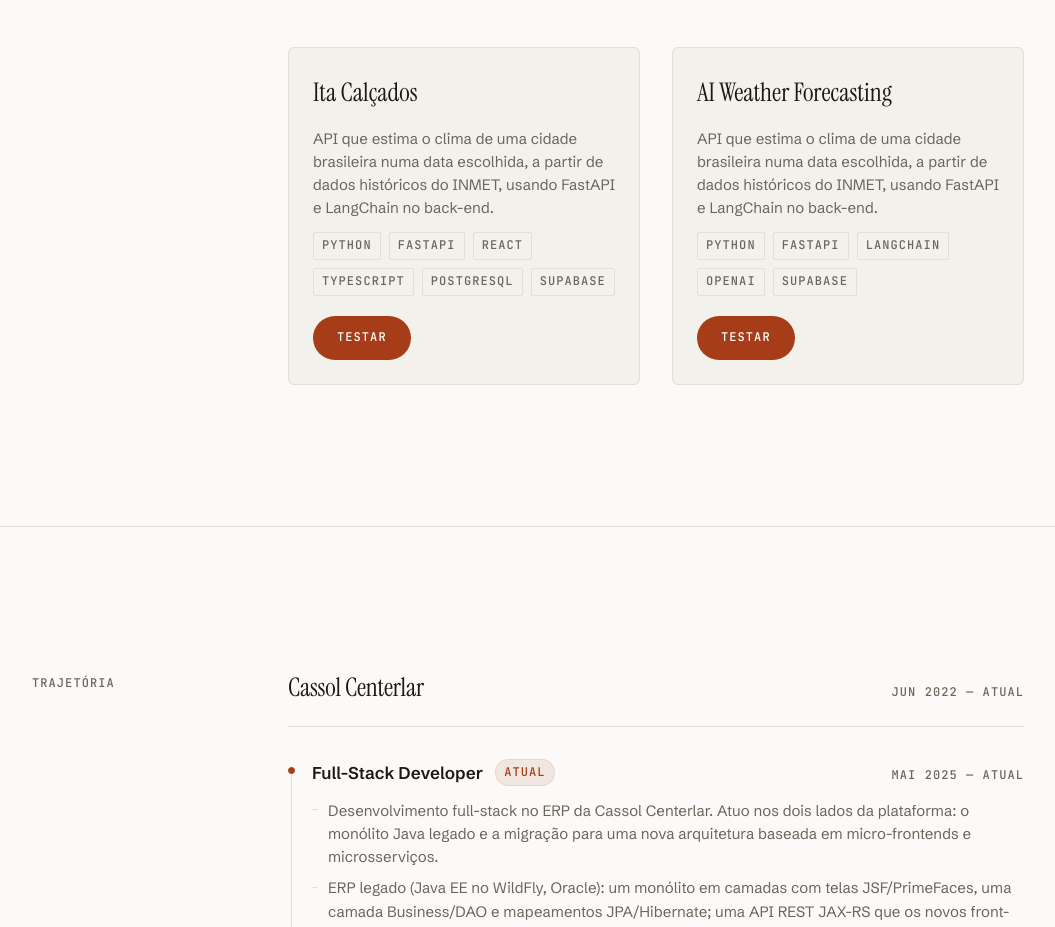
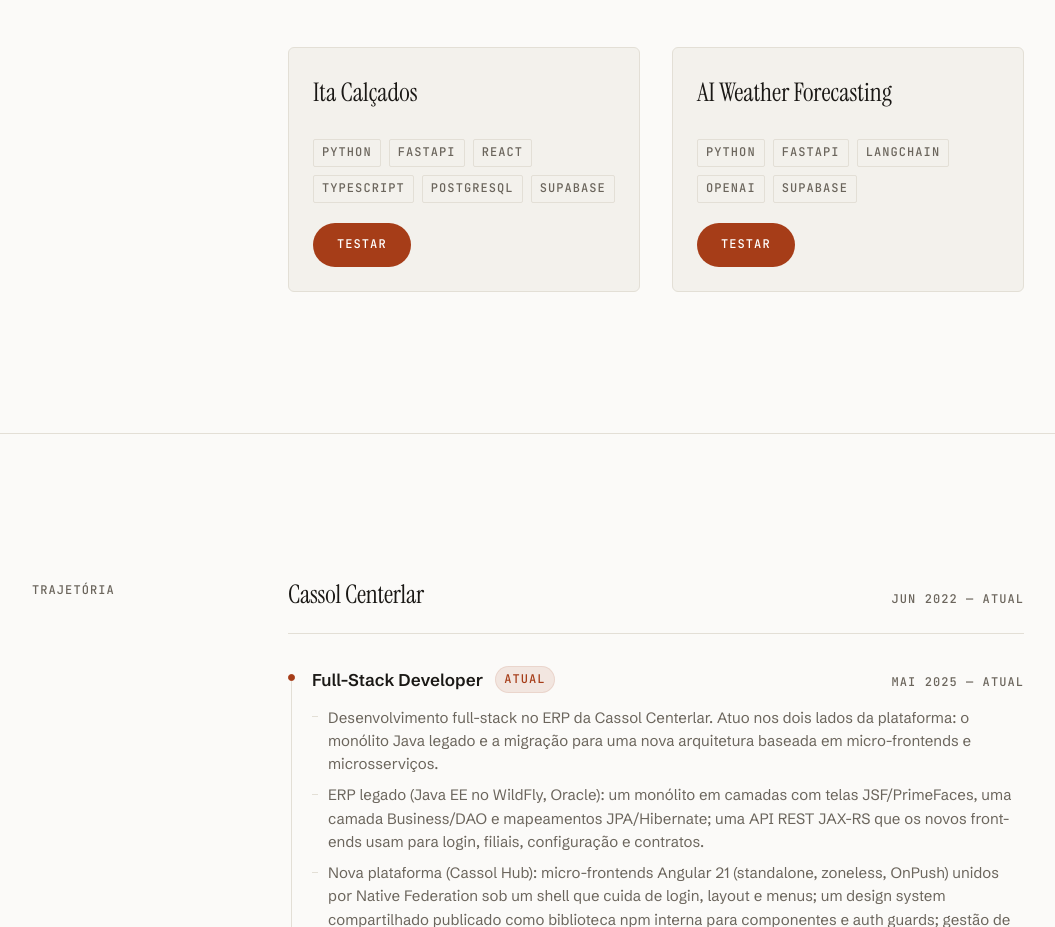
Before and after one commit to joaopedroldavid-del/my-portfolio, an Angular app: page /pt in a window 1280 px wide. Shown: the part 2780-3707 px from the top of the page, without its empty margins (112-1167 px from the left). Built offline with nearby package versions, Linux system fonts and the light colour scheme; no server answers.

Commit message:
ADD: texto de visitar site e remoção da descrição única de projeto em PT

```diff
--- a/src/app/core/i18n/pt.ts
+++ b/src/app/core/i18n/pt.ts
@@ -83,12 +83,9 @@ export const PT = {
     // TODO(joão): rascunho meu — ajusta pra sua voz.
     lead: 'Projetos com repositório e demo próprios, fora da trajetória na Cassol.',
     // TODO(joão): rascunho meu — ajusta pra sua voz.
-    description:
-      'API que estima o clima de uma cidade brasileira numa data escolhida, a partir de dados ' +
-      'históricos do INMET, usando FastAPI e LangChain no back-end.',
-    // TODO(joão): rascunho meu — ajusta pra sua voz.
     instructions: 'Escolha uma cidade e uma data para consultar a estimativa.',
     testButton: 'Testar',
+    visitSite: 'Visitar site',
     modal: {
       cityLabel: 'Cidade',
       dateLabel: 'Data',
```
